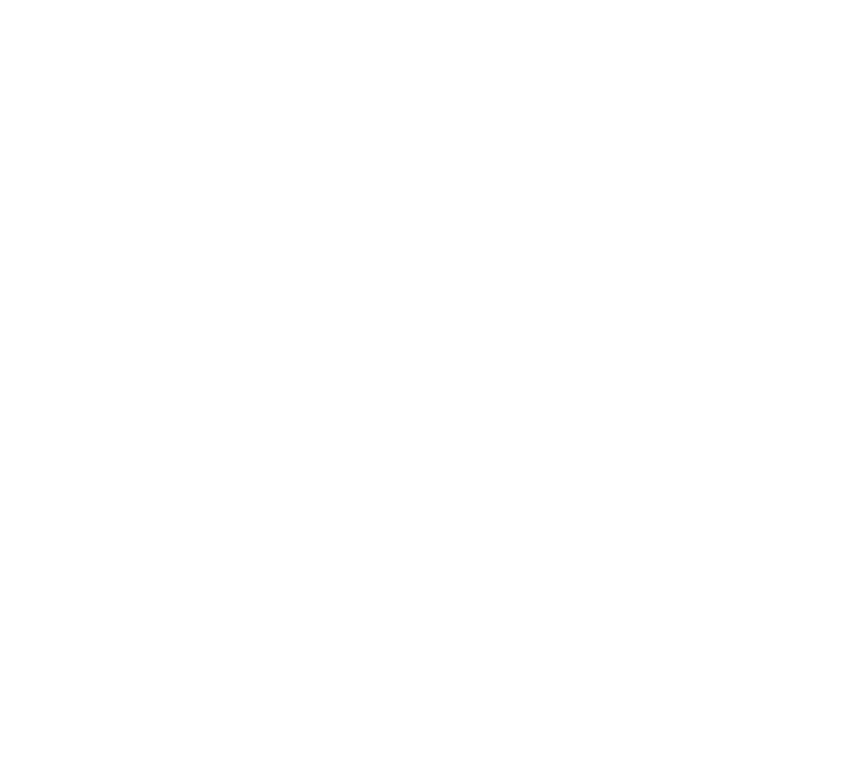
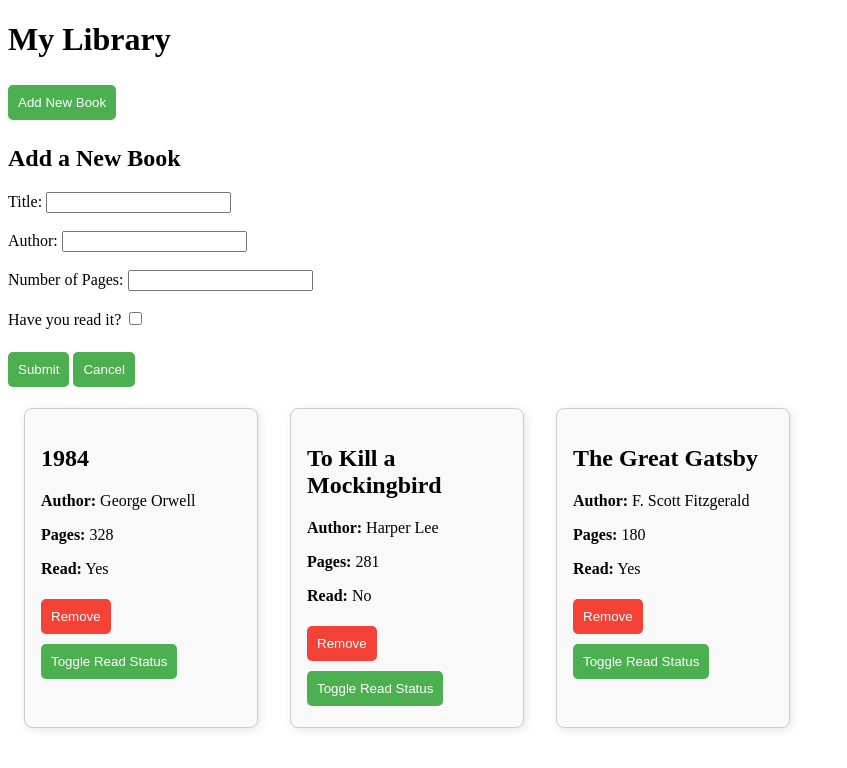
Before and after one commit to alikghrabi/Library_JS, a plain HTML site: page index.html in a window 1280 px wide. Shown: the whole page, without its empty margins (0-847 px from the left). Drawn offline with Linux system fonts and the light colour scheme.

Commit message:
Adding some features like Add Remove ISRead

```diff
--- a/index.html
+++ b/index.html
@@ -3,9 +3,36 @@
 <head>
   <meta charset="UTF-8">
   <meta name="viewport" content="width=device-width, initial-scale=1.0">
-  <title>Library JS</title>
+  <link rel="stylesheet" href="styles.css">
+  <title>Library JS App</title>
 </head>
 <body>
+  <h1>My Library</h1>
+  <button id="newBookButton">Add New Book</button>
 
+  <!-- New Book Form (hidden by default) -->
+  <div id="newBookForm" class="form-container">
+    <h2>Add a New Book</h2>
+    <form id="bookForm">
+      <label for="title">Title:</label>
+      <input type="text" id="title" name="title" required><br><br>
+
+      <label for="author">Author:</label>
+      <input type="text" id="author" name="author" required><br><br>
+
+      <label for="pages">Number of Pages:</label>
+      <input type="number" id="pages" name="pages" required><br><br>
+
+      <label for="isRead">Have you read it?</label>
+      <input type="checkbox" id="isRead" name="isRead"><br><br>
+
+      <button type="submit">Submit</button>
+      <button type="button" id="closeFormButton">Cancel</button>
+    </form>
+  </div>
+
+  <div class="book-container" id="bookContainer"></div>
+
+  <script src="main.js"></script>
 </body>
 </html>
--- a/main.js
+++ b/main.js
@@ -0,0 +1,94 @@
+const myLibrary = [];
+
+function Book(title, author, pages, isRead) {
+  this.title = title;
+  this.author = author;
+  this.pages = pages;
+  this.isRead = isRead;
+}
+
+// Add a method to the Book prototype to toggle the read status
+Book.prototype.toggleReadStatus = function () {
+  this.isRead = !this.isRead;
+};
+
+function addBookToLibrary(title, author, pages, isRead) {
+  const newBook = new Book(title, author, pages, isRead);
+  myLibrary.push(newBook);
+  displayBooks();
+}
+
+function displayBooks() {
+  const bookContainer = document.getElementById('bookContainer');
+  bookContainer.innerHTML = ''; // Clear existing books
+
+  myLibrary.forEach((book, index) => {
+    const bookCard = document.createElement('div');
+    bookCard.classList.add('book-card');
+    bookCard.innerHTML = `
+      <h2>${book.title}</h2>
+      <p><strong>Author:</strong> ${book.author}</p>
+      <p><strong>Pages:</strong> ${book.pages}</p>
+      <p><strong>Read:</strong> ${book.isRead ? 'Yes' : 'No'}</p>
+      <button data-index="${index}" class="remove-button">Remove</button>
+      <button data-index="${index}" class="toggle-read-button">Toggle Read Status</button>
+    `;
+    bookContainer.appendChild(bookCard);
+  });
+
+  // Attach event listeners to buttons
+  document.querySelectorAll('.remove-button').forEach((button) => {
+    button.addEventListener('click', (e) => {
+      removeBook(e.target.dataset.index);
+    });
+  });
+
+  document.querySelectorAll('.toggle-read-button').forEach((button) => {
+    button.addEventListener('click', (e) => {
+      toggleReadStatus(e.target.dataset.index);
+    });
+  });
+}
+
+function removeBook(index) {
+  myLibrary.splice(index, 1);
+  displayBooks();
+}
+
+function toggleReadStatus(index) {
+  myLibrary[index].toggleReadStatus();
+  displayBooks();
+}
+
+// Show the "Add New Book" form when the button is clicked
+document.getElementById('newBookButton').addEventListener('click', function () {
+  document.getElementById('newBookForm').style.display = 'block';
+});
+
+// Close the form when the "Cancel" button is clicked
+document.getElementById('closeFormButton').addEventListener('click', function () {
+  document.getElementById('newBookForm').style.display = 'none';
+});
+
+// Handle form submission and prevent default form behavior
+document.getElementById('bookForm').addEventListener('submit', function (event) {
+  event.preventDefault(); // Prevent form from submitting to a server
+
+  const title = document.getElementById('title').value;
+  const author = document.getElementById('author').value;
+  const pages = document.getElementById('pages').value;
+  const isRead = document.getElementById('isRead').checked;
+
+  addBookToLibrary(title, author, pages, isRead);
+
+  // Clear form inputs and hide the form
+  document.getElementById('bookForm').reset();
+  document.getElementById('newBookForm').style.display = 'none';
+});
+
+// Initial test books (optional)
+addBookToLibrary("1984", "George Orwell", 328, true);
+addBookToLibrary("To Kill a Mockingbird", "Harper Lee", 281, false);
+addBookToLibrary("The Great Gatsby", "F. Scott Fitzgerald", 180, true);
+
+displayBooks();
--- a/styles.css
+++ b/styles.css
@@ -0,0 +1,36 @@
+.book-card {
+  border: 1px solid #ccc;
+  border-radius: 8px;
+  padding: 16px;
+  margin: 16px;
+  max-width: 200px;
+  background-color: #f9f9f9;
+  box-shadow: 2px 2px 10px rgba(0, 0, 0, 0.1);
+}
+
+.book-container {
+  display: flex;
+  flex-wrap: wrap;
+}
+
+button {
+  padding: 10px;
+  margin: 5px 0;
+  background-color: #4CAF50;
+  color: white;
+  border: none;
+  border-radius: 5px;
+  cursor: pointer;
+}
+
+button:hover {
+  background-color: #45a049;
+}
+
+.remove-button {
+  background-color: #f44336;
+}
+
+.remove-button:hover {
+  background-color: #e53935;
+}
```
